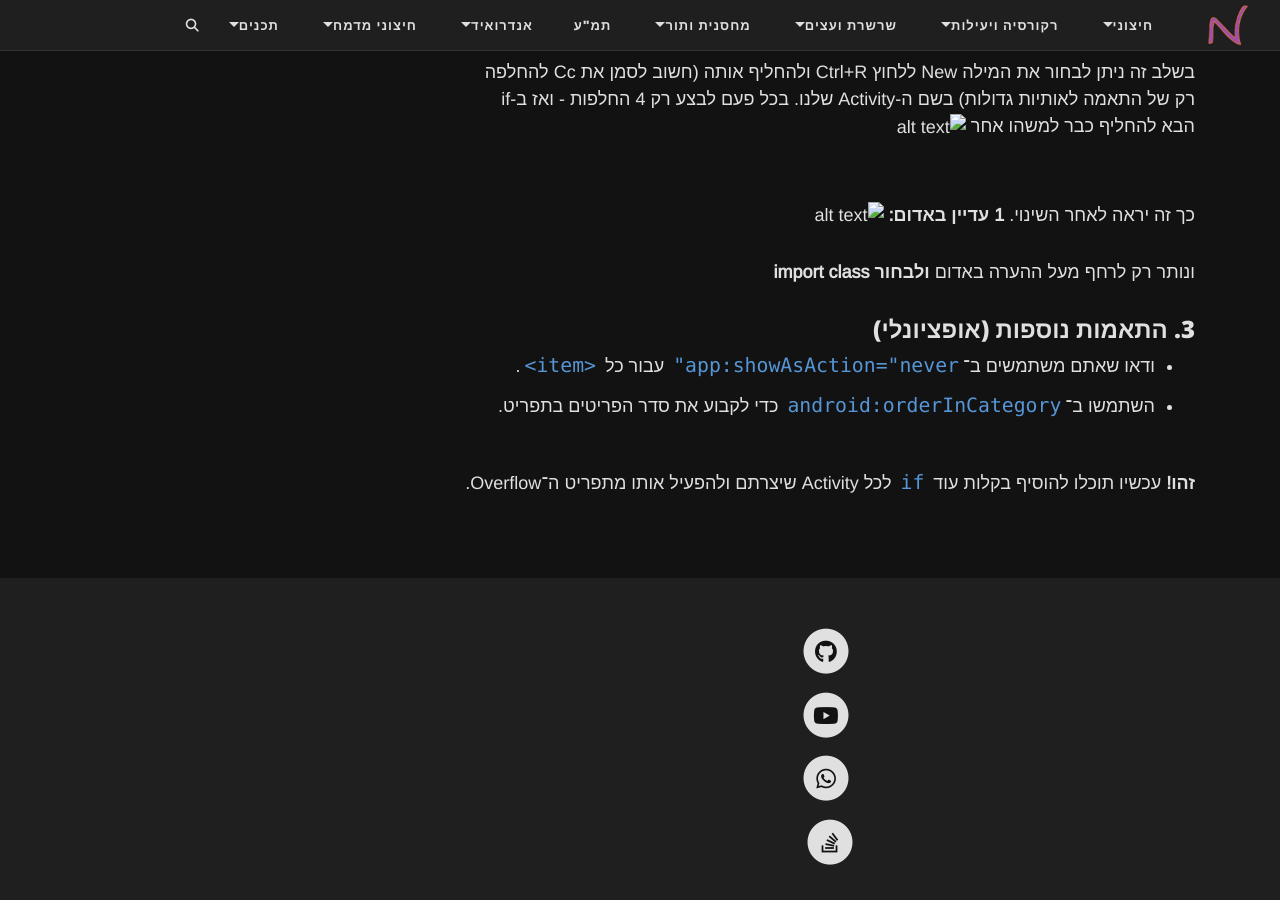
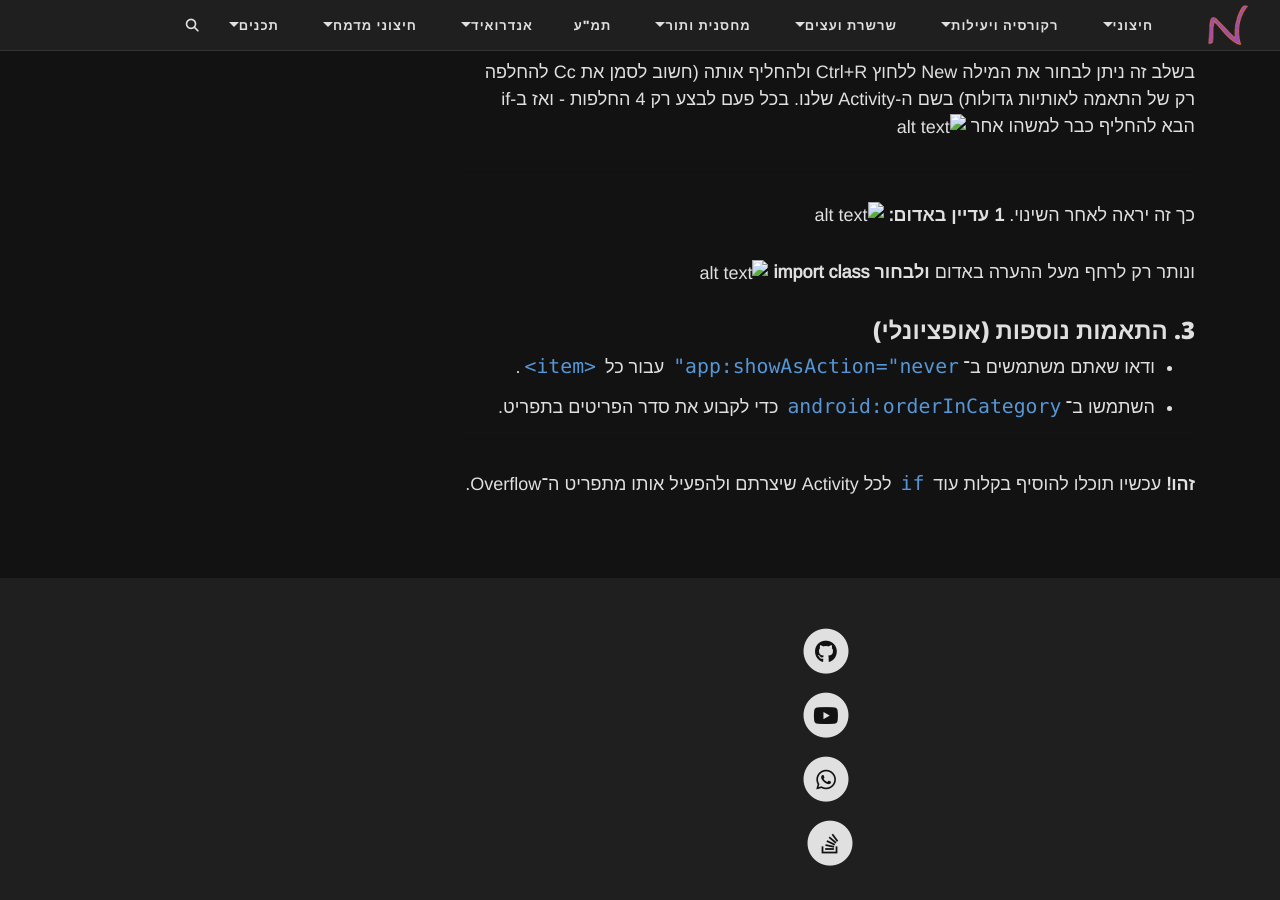
Before and after one commit to 3strategy/BeautifulMivney, a Jekyll site: the page built from android/projectSteps/addingActivityToMenu.md, in a window 1280 px wide and 900 px high, scrolled down 3859 px. Built offline with Jekyll 4.4.1, drawn with Linux system fonts in a browser that asks for light colours; comment, search, counter and statistics services are not loaded.

Commit message:
עוד דיוקים בנושא הוספה לתפריט ⋮

```diff
--- a/android/projectSteps/addingActivityToMenu.md
+++ b/android/projectSteps/addingActivityToMenu.md
@@ -163,6 +163,7 @@ public boolean onOptionsItemSelected(@NonNull MenuItem item) {
 ![alt text](image-11.png)
 
 ונותר רק לרחף מעל ההערה באדום **ולבחור import class**
+![alt text](image-12.png)
 
 
 ### 3. התאמות נוספות (אופציונלי)
```
Also changed, not shown: android/projectSteps/image-12.png (added).
